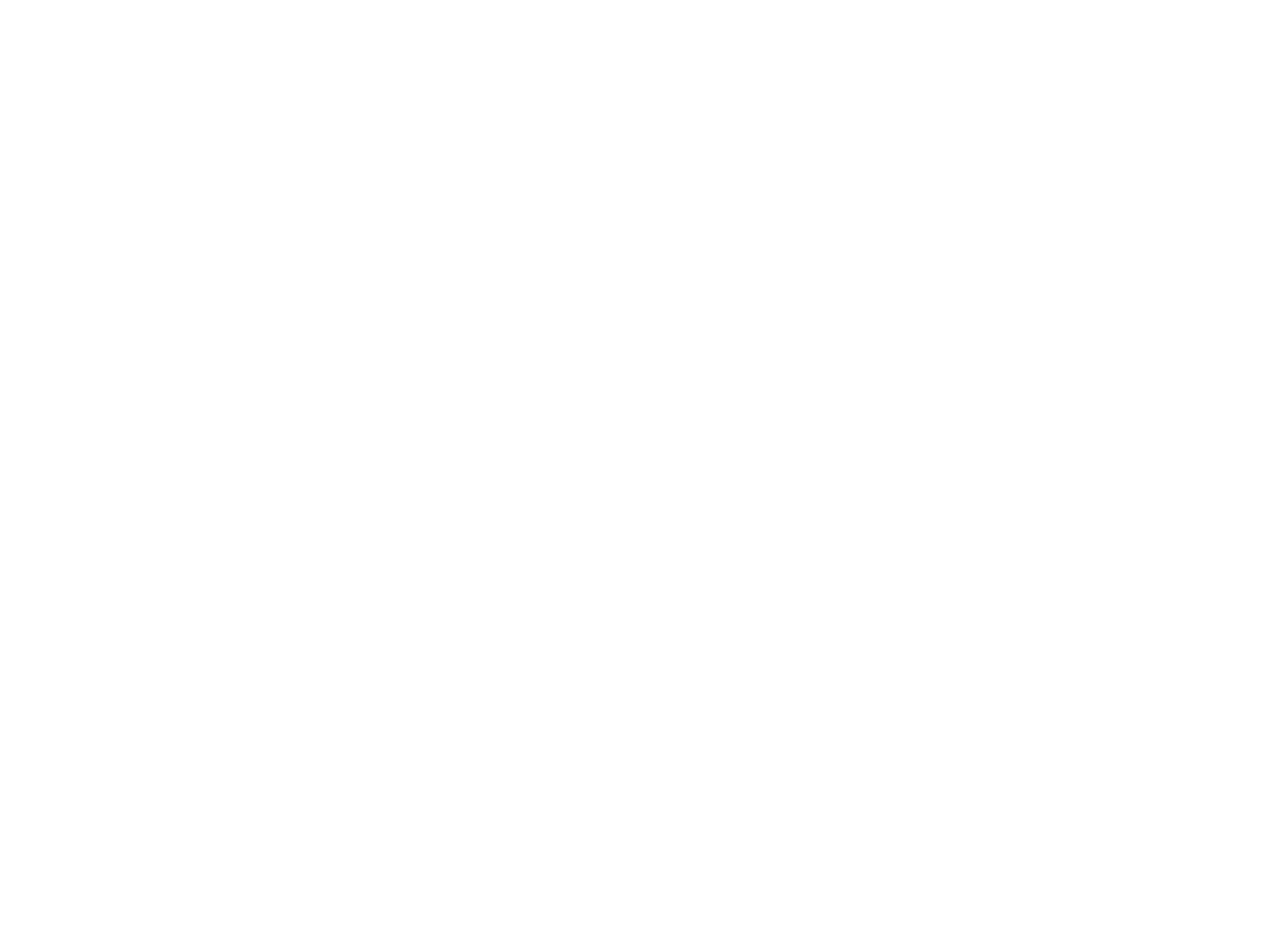
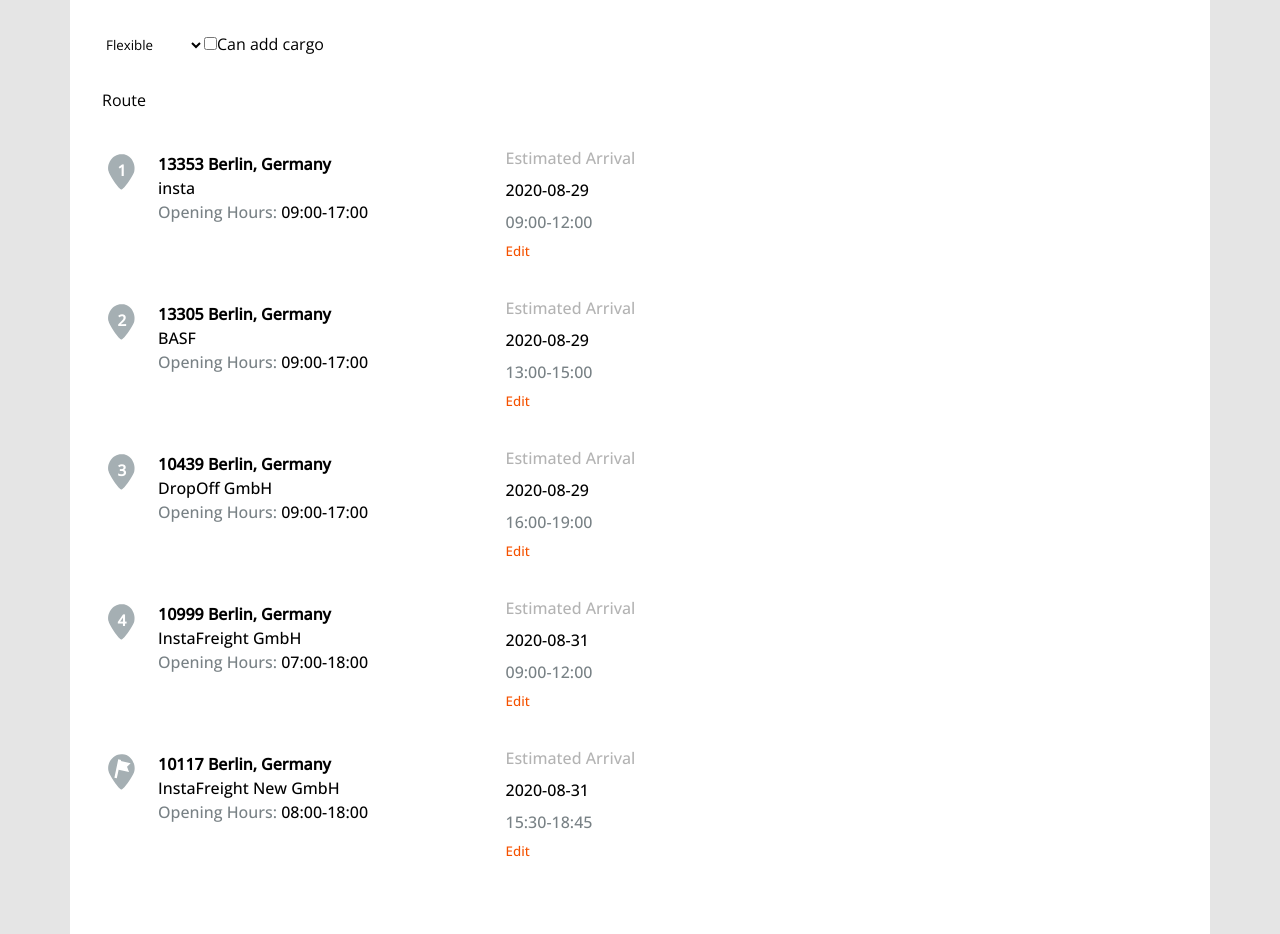
Before and after one commit to supacode/router-app, a React (Create React App) app: page / in a window 1280 px wide. Before the commit the page ends 800 px from the top, so only its background shows below. Built offline with nearby package versions, Linux system fonts and the light colour scheme.

Commit message:
Add AddCargoForm component
Style housing App

```diff
--- a/src/App/App.scss
+++ b/src/App/App.scss
@@ -0,0 +1,20 @@
+@import '../assets/scss/variables';
+@import '../assets/scss/reset';
+@import url('https://fonts.googleapis.com/css2?family=Open+Sans:ital,wght@0,300;0,400;0,500;1,400;1,500&display=swap');
+
+body {
+  font-family: $font-family-primary;
+  background: $grey-light;
+  line-height: $line-height-base;
+}
+
+.app-container {
+  max-width: $app-container-width;
+  margin: auto;
+  background: $white;
+  padding: $spacing-32;
+
+  &__control {
+    margin-bottom: $spacing-32;
+  }
+}
--- a/src/App/App.tsx
+++ b/src/App/App.tsx
@@ -1,5 +1,52 @@
+import { useState } from 'react';
+import { RouteDetails } from '../components/RouteDetails/RouteDetails';
+import { ScheduleStrategy } from '../types/Schedule';
+import stops from '../data/stops.json';
 import './App.scss';
 
 export const App: React.FC = () => {
-  return <></>;
+  const [schedulingStrategy, setSchedulingStrategy] =
+    useState<ScheduleStrategy>(ScheduleStrategy.Flexible);
+  const [canAddCargo, setCanAddCargo] = useState<boolean>(false);
+
+  const schedulingStrategyHandler = (
+    evt: React.ChangeEvent<HTMLSelectElement>,
+  ) => {
+    const selectedStrategy = evt.target.value as ScheduleStrategy;
+
+    setSchedulingStrategy(selectedStrategy);
+  };
+
+  const canAddCargoHandler = (evt: React.ChangeEvent<HTMLInputElement>) => {
+    setCanAddCargo(!canAddCargo);
+  };
+
+  return (
+    <div className="app-container">
+      <div className="app-container__control">
+        <select
+          defaultValue={schedulingStrategy}
+          onChange={schedulingStrategyHandler}
+        >
+          <option value={ScheduleStrategy.Fixed}>Fixed</option>
+          <option value={ScheduleStrategy.SemiFlexible}>Semi Flexible</option>
+          <option value={ScheduleStrategy.Flexible}>Flexible</option>
+        </select>
+        <label>
+          <input
+            type="checkbox"
+            checked={canAddCargo}
+            onChange={canAddCargoHandler}
+          />
+          Can add cargo
+        </label>
+      </div>
+
+      <RouteDetails
+        stops={stops}
+        schedulingStrategy={schedulingStrategy}
+        canAddCargo={canAddCargo}
+      />
+    </div>
+  );
 };
--- a/src/components/AddCargoForm/AddCargoForm.scss
+++ b/src/components/AddCargoForm/AddCargoForm.scss
@@ -1,4 +1,87 @@
 @import '../../assets/scss/variables';
 
 .form {
+  display: flex;
+  animation: slideUp 0.4s ease-out;
+  border: 1px solid $grey-light;
+  border-width: 1px 0;
+  padding-bottom: $spacing-16;
+  flex-direction: column;
+  margin: $spacing-32 0;
+
+  &__title {
+    color: $grey;
+    margin-bottom: $spacing-16;
+    margin-top: -$spacing-14;
+    font-weight: $font-weight-bold;
+    background: $white;
+    width: max-content;
+    padding-right: $spacing-16;
+  }
+
+  &__form-group {
+    display: grid;
+    margin-bottom: $spacing-24;
+    grid-template-rows: auto;
+    gap: $spacing-12 $spacing-16;
+
+    @media screen and (min-width: $screen-lg-min) {
+      gap: $spacing-48;
+    }
+
+    &--first-row {
+      grid-template-columns: repeat(1, 1fr);
+
+      @media screen and (min-width: $screen-md-min) {
+        grid-template-columns: repeat(2, 1fr);
+      }
+
+      @media screen and (min-width: $screen-lg-min) {
+        grid-template-columns: repeat(3, 1fr);
+      }
+    }
+
+    &--second-row {
+      grid-template-columns: repeat(1, 1fr);
+
+      @media screen and (min-width: $screen-md-min) {
+        grid-template-columns: repeat(3, 1fr);
+      }
+
+      @media screen and (min-width: $screen-lg-min) {
+        grid-template-columns: repeat(2, 1fr) 1px repeat(3, 1fr);
+      }
+    }
+  }
+
+  &__separator {
+    background: $grey-light;
+    width: 1px;
+    display: none;
+
+    @media screen and (min-width: $screen-lg-min) {
+      display: block;
+    }
+  }
+
+  &__form-control {
+    display: flex;
+    justify-content: flex-end;
+    align-self: flex-end;
+    background: $white;
+    margin-bottom: -$spacing-32;
+  }
+
+  &__btn {
+    margin-left: $spacing-32;
+    font-weight: $font-weight-bold;
+    color: $grey;
+    font-size: $spacing-16;
+    padding: $spacing-4 0;
+  }
+
+  &__cta {
+    color: $accent-color;
+    border-bottom: 1px solid $accent-color;
+  }
 }
--- a/src/components/AddCargoForm/AddCargoForm.tsx
+++ b/src/components/AddCargoForm/AddCargoForm.tsx
@@ -1,3 +1,7 @@
+import { useCallback } from 'react';
+import { Button } from '../Base/Button';
+import { Input } from '../Base/Input';
+import { Select } from '../Base/Select/Select';
 import './AddCargoForm.scss';
 
 type AddCargoFormProps = {
@@ -7,5 +11,63 @@ type AddCargoFormProps = {
 export const AddCargoForm: React.FC<AddCargoFormProps> = ({
   cancelHandler,
 }) => {
-  return <p>Add Cargo Form</p>;
+  const cancelHandlerCallback = useCallback(() => {
+    cancelHandler && cancelHandler();
+  }, [cancelHandler]);
+
+  const onSubmitHandler = useCallback(
+    (evt: React.FormEvent<HTMLFormElement>) => {
+      evt.preventDefault();
+      // Out of scope
+    },
+    [],
+  );
+
+  return (
+    <form className="form" onSubmit={(e) => onSubmitHandler}>
+      <legend className="form__title">Cargo Item</legend>
+
+      <div className="form__form-group form__form-group--first-row">
+        <Select id="type" label="Type">
+          <option value="">Please select an option</option>
+        </Select>
+
+        <Select id="uploading-state" label="Uploading Stop">
+          <option value="">Please select an option</option>
+        </Select>
+
+        <Input label="PO number" type="text" id="po-number" />
+      </div>
+
+      <div className="form__form-group form__form-group--second-row">
+        <Input type="text" label="Quantity" id="quantity" />
+
+        <Input type="text" label="Total weight" append="kg" id="total-weight" />
+
+        <div className="form__separator" />
+
+        <Input type="text" label="Length" append="cm" id="length" />
+
+        <Input type="text" label="Width" append="cm" id="width" />
+
+        <Input type="text" label="Height" append="cm" id="height" />
+      </div>
+
+      <div className="form__form-control">
+        <Button
+          variant="tertiary"
+          className="form__btn"
+          text="Cancel"
+          onClick={cancelHandlerCallback}
+        />
+
+        <Button
+          variant="primary"
+          text="Save"
+          className="form__btn form__cta"
+          onClick={cancelHandlerCallback}
+        />
+      </div>
+    </form>
+  );
 };
--- a/src/components/RouteItem/RouteItem.scss
+++ b/src/components/RouteItem/RouteItem.scss
@@ -0,0 +1,55 @@
+@import '../../assets/scss/variables';
+
+.route-item {
+  margin-bottom: $spacing-40;
+
+  &__icon {
+    margin-right: $spacing-16;
+  }
+
+  &__details {
+    width: 100%;
+  }
+
+  &__estimate {
+    width: 100%;
+    margin-top: -$spacing-10;
+    align-self: flex-start;
+  }
+
+  &__head {
+    display: flex;
+    flex-direction: column;
+
+    @media screen and (min-width: $screen-lg-min) {
+      flex-direction: row;
+    }
+  }
+
+  &__cargo-cta {
+    display: flex;
+    margin-top: $spacing-16;
+    color: $accent-color;
+    font-weight: 450;
+    font-size: $spacing-16;
+    align-items: center;
+    width: 100%;
+    position: relative;
+
+    &--text {
+      border-bottom: 1px solid $accent-color;
+      position: relative;
+      z-index: $z-index-1;
+    }
+
+    &::after {
+      content: '';
+      background: $grey-light;
+      pointer-events: none;
+      width: 80%;
+      height: 1px;
+      right: 0;
+      position: absolute;
+    }
+  }
+}
--- /dev/null
+++ b/src/data/stops.json
@@ -0,0 +1,62 @@
+[
+  {
+    "address": "13353 Berlin, Germany",
+    "company": "insta",
+    "openingHours": {
+      "from": 900,
+      "to": 1700
+    },
+    "schedule": {
+      "start": "2020-08-29 09:00:00",
+      "end": "2020-08-29 12:00:00"
+    }
+  },
+  {
+    "address": "13305 Berlin, Germany",
+    "company": "BASF",
+    "openingHours": {
+      "from": 900,
+      "to": 1700
+    },
+    "schedule": {
+      "start": "2020-08-29 13:00:00",
+      "end": "2020-08-29 15:00:00"
+    }
+  },
+  {
+    "address": "10439 Berlin, Germany",
+    "company": "DropOff GmbH",
+    "openingHours": {
+      "from": 900,
+      "to": 1700
+    },
+    "schedule": {
+      "start": "2020-08-29 16:00:00",
+      "end": "2020-08-29 19:00:00"
+    }
+  },
+  {
+    "address": "10999 Berlin, Germany",
+    "company": "InstaFreight GmbH",
+    "openingHours": {
+      "from": 700,
+      "to": 1800
+    },
+    "schedule": {
+      "start": "2020-08-31 09:00:00",
+      "end": "2020-08-31 12:00:00"
+    }
+  },
+  {
+    "address": "10117 Berlin, Germany",
+    "company": "InstaFreight New GmbH",
+    "openingHours": {
+      "from": 800,
+      "to": 1800
+    },
+    "schedule": {
+      "start": "2020-08-31 15:30:00",
+      "end": "2020-08-31 18:45:00"
+    }
+  }
+]
```
